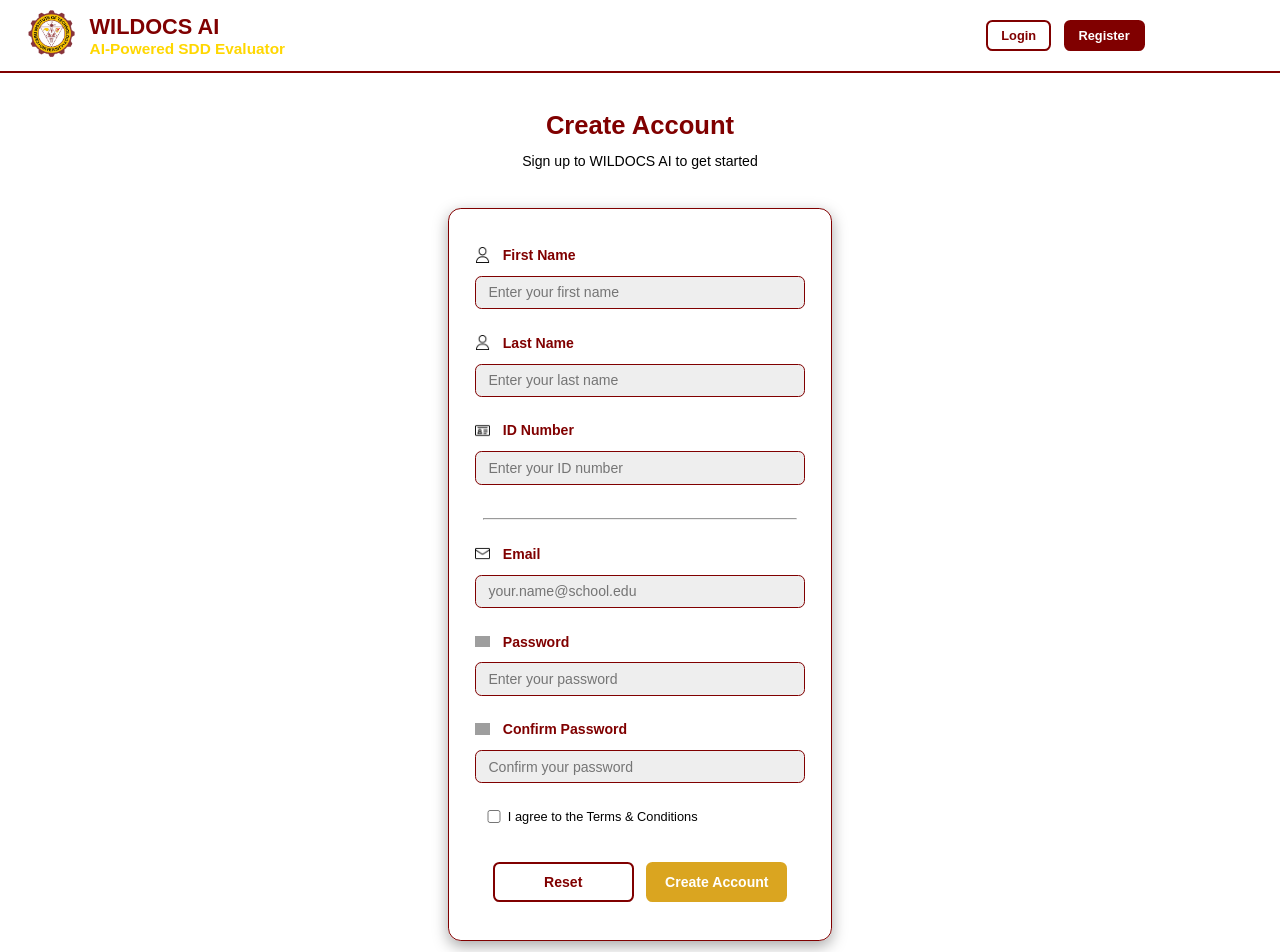
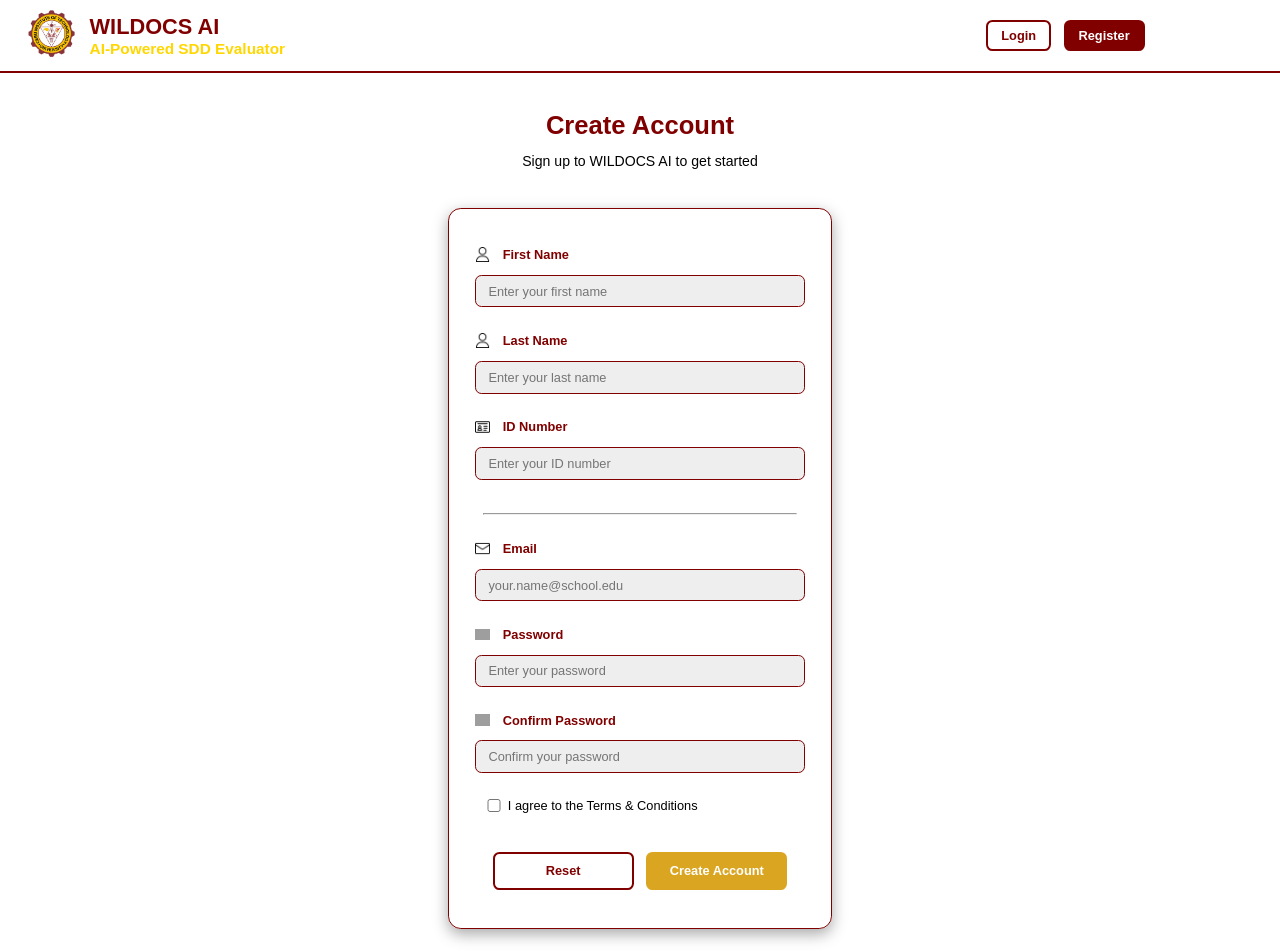
Before and after one commit to mortymier/wildocs-ai, a React (Vite) app in the folder frontend/: page /register in a window 1280 px wide. Shown: the top 952 px of the page. Built offline with nearby package versions, Linux system fonts and the light colour scheme; grey boxes are pictures that could not be loaded.

Commit message:
Frontend: decrease font size in Register page form fields

```diff
--- a/frontend/src/styles/Register.css
+++ b/frontend/src/styles/Register.css
@@ -50,7 +50,7 @@
 .register-container .icon-label label
 {
     font-weight: 600;
-    font-size: 1.1vw;
+    font-size: 1vw;
     color: maroon;
 }
 
@@ -60,7 +60,7 @@
     margin-bottom: 2vw;
     border: 0.1vw solid maroon;
     border-radius: 0.5vw;
-    font-size: 1.1vw;
+    font-size: 1vw;
     background-color: #EEE;
 }
 
@@ -108,7 +108,7 @@
 .register-buttons button
 {
     width: 11vw;
-    font-size: 1.1vw;
+    font-size: 1vw;
     font-weight: 600;
     padding: 0.75vw 0;
     border: none;
```
